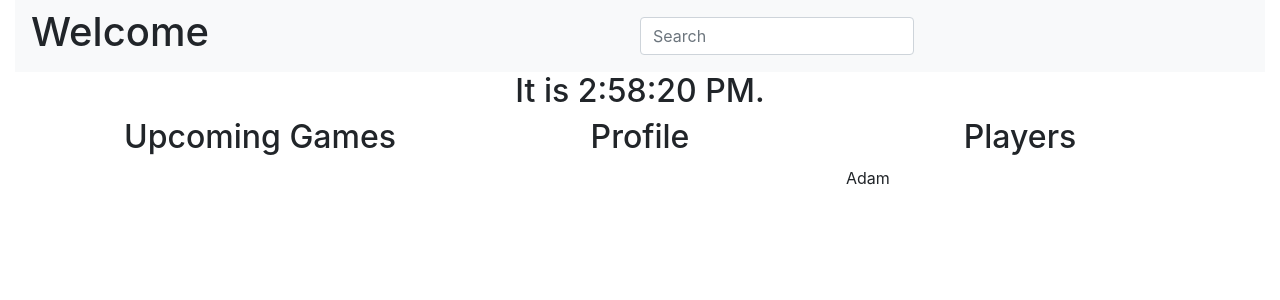
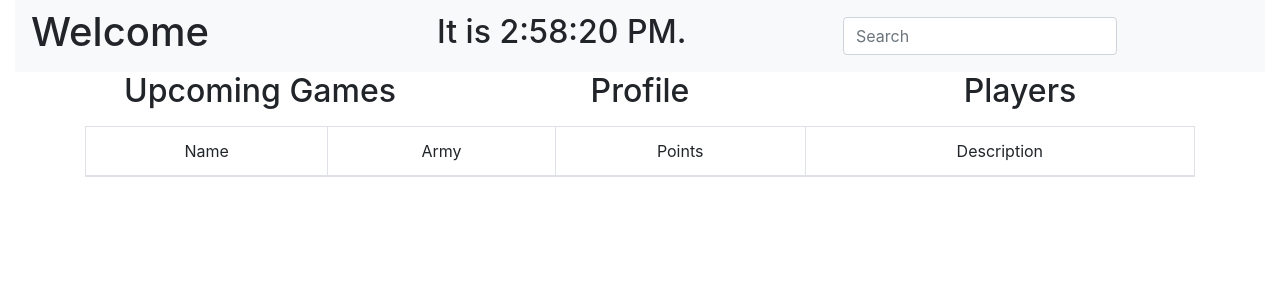
Before and after one commit to adampwll/feast-hall, a React (Create React App) app: page / in a window 1280 px wide. Shown: the top 300 px of the page. Built offline with nearby package versions, Linux system fonts and the light colour scheme.

Commit message:
Added Profile component. Some cleanup with main page display.

```diff
--- a/src/components/Banner.js
+++ b/src/components/Banner.js
@@ -3,12 +3,16 @@ import FormControl from 'react-bootstrap/FormControl';
 import Navbar from 'react-bootstrap/Navbar';
 import Container from 'react-bootstrap/Container'
 import { Col, Row } from 'react-bootstrap';
+import Clock from './Clock';
 
 function Banner() {
   return(
     <Navbar bg="light">
       <Container>
         <h1>Welcome</h1>
+      </Container>
+      <Container center-justified>
+        <Clock/>
       </Container>
       <Container right-justified>
         <Form inline>
--- a/src/components/HomePage.js
+++ b/src/components/HomePage.js
@@ -1,35 +1,28 @@
-import React from 'react';
+import React, {useState} from 'react';
 import { Col, Container, Row } from 'react-bootstrap';
-import Clock from './Clock';
-import UserProfile from './UserProfile';
+import Profile from './Profile'
 
-class HomePage extends React.Component {
-  constructor(props) {
-    super(props);
-    this.state = {
-      date: new Date()
-    }
+function HomePage() {
+  const [content, setContent] = useState(Profile);
+
+  function switchContent(event) {
+    setContent(event.target.value);
   }
 
-  render() {
   return(
     <div>
-        <Clock/>
       <Container>
         <Row>
           <Col><h2>Upcoming Games</h2></Col>
           <Col><h2>Profile</h2></Col>
           <Col><h2>Players</h2></Col>
         </Row>
-          <Row>
-            <Col></Col>
-            <Col></Col>
-            <Col><UserProfile userName='Adam'/></Col>
-          </Row>
+      </Container>
+      <Container>
+        {content}
       </Container>
     </div>
   );
 }
-}
 
 export default HomePage;
--- /dev/null
+++ b/src/components/Profile.js
@@ -0,0 +1,30 @@
+import { render } from "@testing-library/react"
+
+import {useEffect, useState} from 'react';
+import { Table } from "react-bootstrap";
+
+function Profile() {
+  const [profile, setProfile] = useState();
+  const [lists, setLists] = useState([]);
+
+  return(
+    <>
+      <h3>{profile}</h3>
+      <Table striped bordered hover>
+        <thead>
+          <tr>
+            <td>Name</td>
+            <td>Army</td>
+            <td>Points</td>
+            <td>Description</td>
+          </tr>
+        </thead>
+        <tbody>
+          {lists}
+        </tbody>
+      </Table>
+    </>
+  );
+}
+
+export default Profile;
--- a/src/components/UserProfile.js
+++ /dev/null
@@ -1,24 +0,0 @@
-import React, {useState} from 'react';
-
-class UserProfile extends React.Component {
-  constructor(props) {
-    super(props);
-    this.state = {
-      userName: this.props.userName || ''
-    };
-  }
-
-  render() {
-    return(
-      <table>
-        <tr>
-          <td>
-            {this.state.userName}
-          </td>
-        </tr>
-      </table>
-    );
-  }
-}
-
-export default UserProfile
```
Lines whose indentation alone changed are shown as unchanged.
